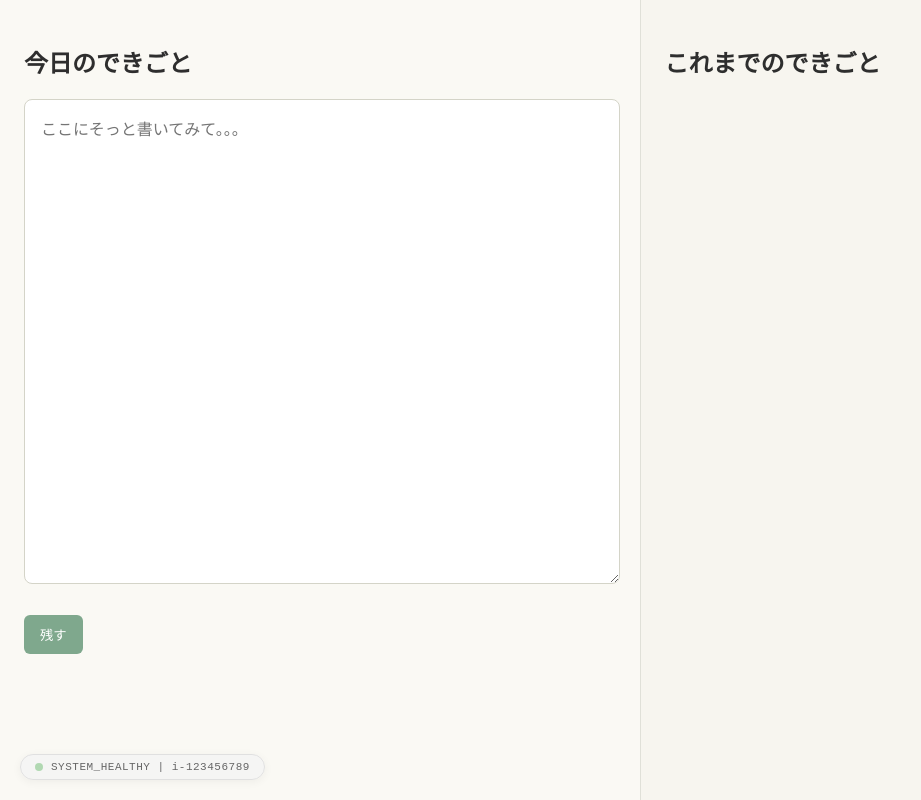
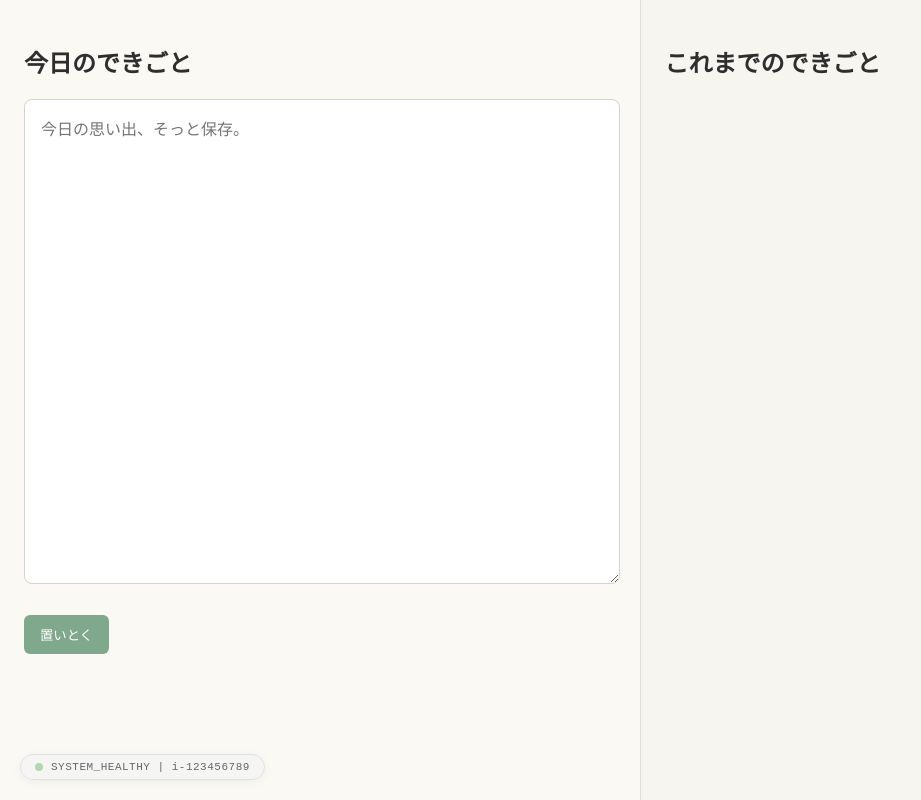
Before and after one commit to arunoruberuto/diary-app, a website: page public/index.html in a window 1280 px wide. Shown: the whole page, without its empty margins (0-921 px from the left). Drawn offline with Linux system fonts and the light colour scheme; no server answers.

Commit message:
index修正

```diff
--- a/public/index.html
+++ b/public/index.html
@@ -10,9 +10,9 @@
   <div class="container">
     <div class="left">
       <h2>今日のできごと</h2>
-      <textarea placeholder="ここにそっと書いてみて。。。"></textarea>
+      <textarea placeholder="今日の思い出、そっと保存。"></textarea>
        <div class="action-bar">
-        <button id="save">残す</button>
+        <button id="save">置いとく</button>
 
         <div id="demo-banner" class="demo-banner">
           <span class="pulse-dot"></span>
```
